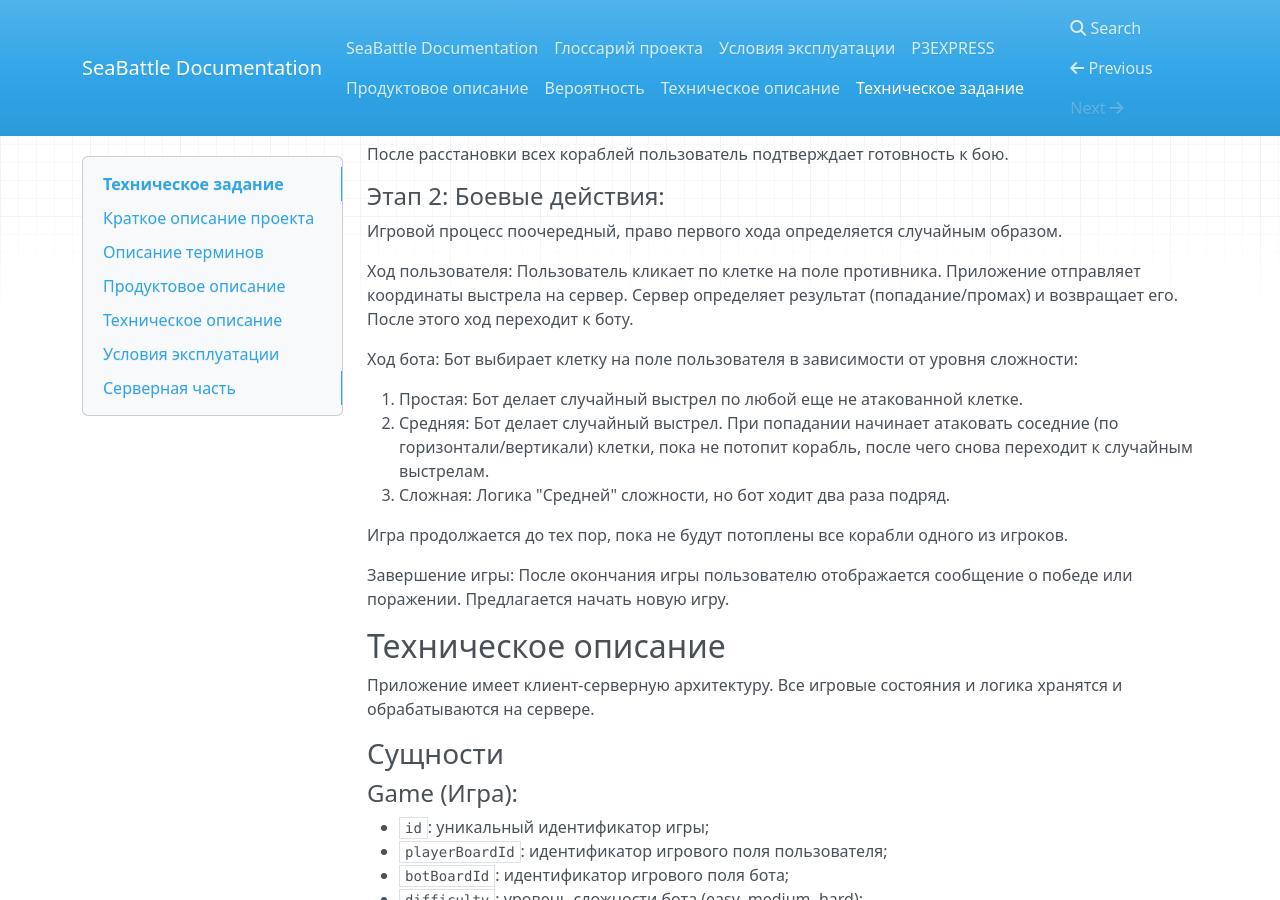
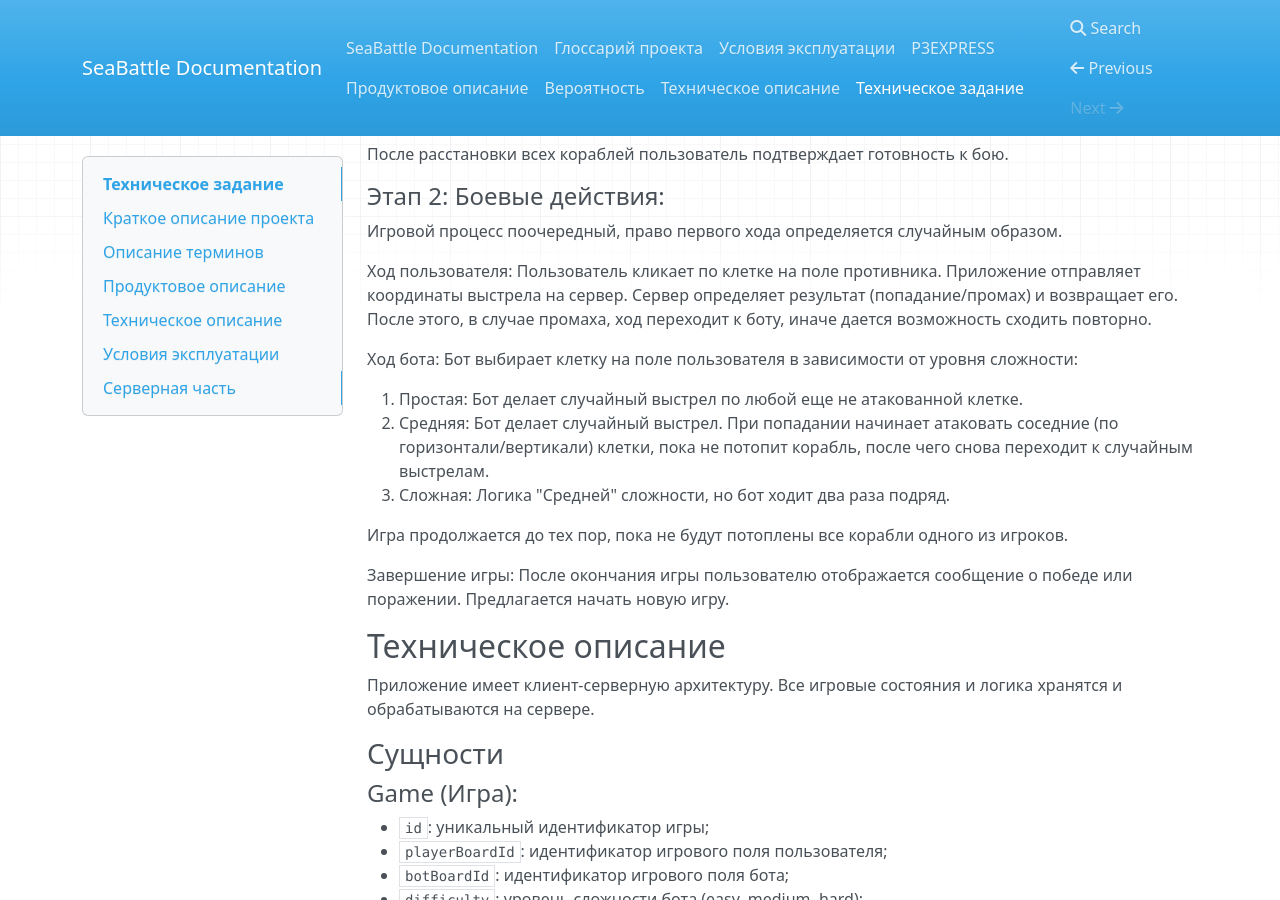
Before and after one commit to AnGREATern/SeaBattle, an MkDocs documentation site: the page built from docs/terms-of-reference.md, in a window 1280 px wide and 900 px high, scrolled down 2415 px. Built offline with MkDocs 1.6.1, drawn with Linux system fonts in a browser that asks for light colours; nearby versions of some CDN libraries.

Commit message:
Добавлен повтор хода при попадании для пользователя

```diff
--- a/docs/terms-of-reference.md
+++ b/docs/terms-of-reference.md
@@ -85,7 +85,7 @@
 
 Игровой процесс поочередный, право первого хода определяется случайным образом.
 
-Ход пользователя: Пользователь кликает по клетке на поле противника. Приложение отправляет координаты выстрела на сервер. Сервер определяет результат (попадание/промах) и возвращает его. После этого ход переходит к боту.
+Ход пользователя: Пользователь кликает по клетке на поле противника. Приложение отправляет координаты выстрела на сервер. Сервер определяет результат (попадание/промах) и возвращает его. После этого, в случае промаха, ход переходит к боту, иначе дается возможность сходить повторно.
 
 Ход бота: Бот выбирает клетку на поле пользователя в зависимости от уровня сложности:
 
```
